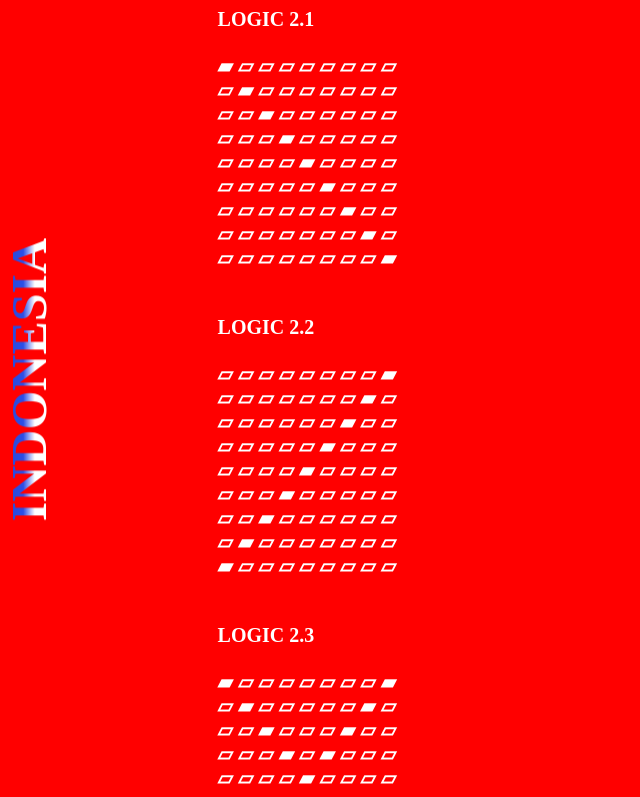
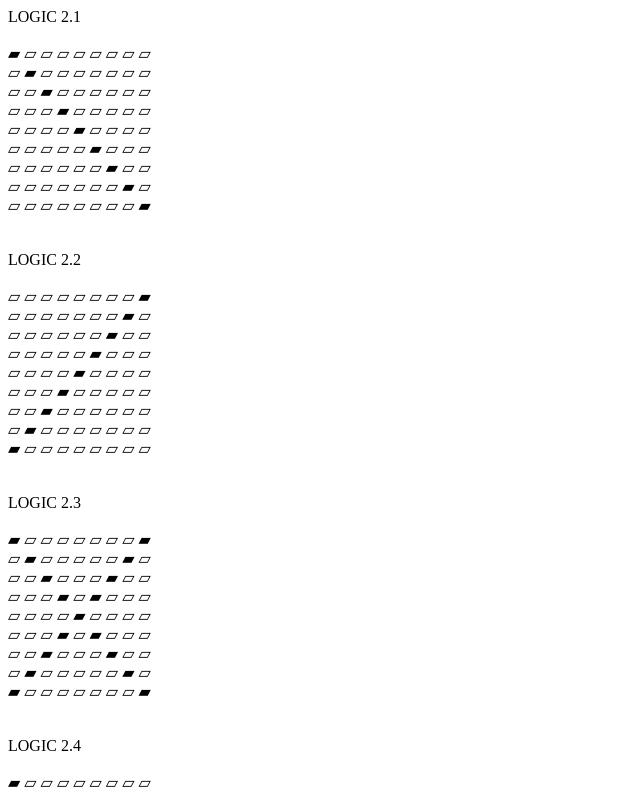
Before and after one commit to mujahidinnn/logic-pattern2, a plain HTML site: page index.html in a window 1280 px wide. Shown: the top 797 px of the page, without its empty margins (0-640 px from the left). Drawn offline with Linux system fonts and the light colour scheme.

Commit message:
delete styling

```diff
--- a/index.html
+++ b/index.html
@@ -10,44 +10,7 @@
     />
     <title>Document</title>
   </head>
-  <body
-    style="
-      margin-left: 17%;
-      color: white;
-      background-color: red;
-      font-size: 20px;
-      font-weight: bolder;
-      background-image: url(indonesia.png);
-      background-size: contain;
-      background-repeat: no-repeat;
-      background-attachment: fixed;
-      background-position: 90%;
-    "
-  >
-    <h1
-      style="
-        margin-top: 18%;
-        margin-left: -17%;
-        font-size: 50px;
-        position: fixed;
-        writing-mode: tb-rl;
-        transform: rotate(180deg);
-        text-align: center;
-        background: linear-gradient(
-          to right,
-          #ffffff 20%,
-          #2c4fe7 30%,
-          #2341c8 60%,
-          #ffffff 80%
-        );
-        background-size: 200% auto;
-        -webkit-background-clip: text;
-        -webkit-text-fill-color: transparent;
-      "
-    >
-      INDONESIA
-    </h1>
-
+  <body>
     <div>
       <script src="logic-2.js"></script>
       <script src="logic-3.js"></script>
```
